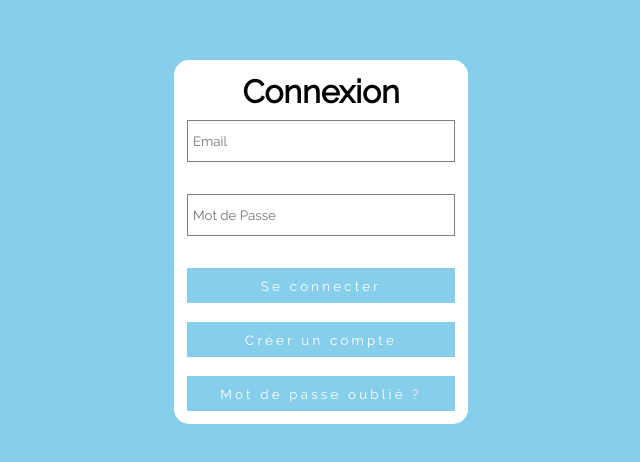
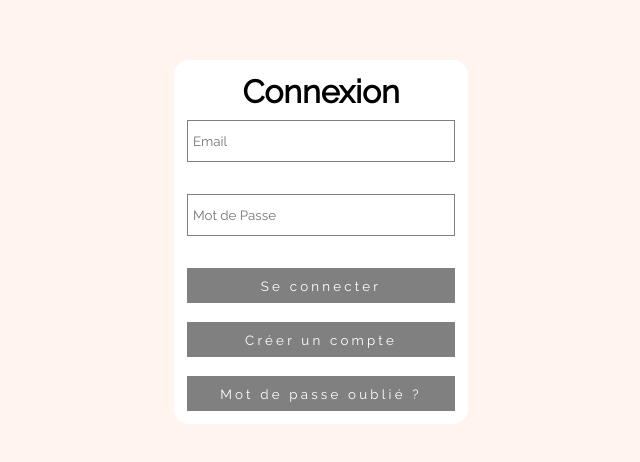
Before and after one commit to kvnngn/my-youtuber-website, a React (Create React App) app: page /login in a window 1280 px wide. Shown: the part 158-620 px from the top of the page, without its empty margins (319-959 px from the left). Built offline with nearby package versions, Linux system fonts and the light colour scheme.

Commit message:
front update

```diff
--- a/src/components/forgotPassword.css
+++ b/src/components/forgotPassword.css
@@ -1,8 +1,8 @@
 @import url('https://fonts.googleapis.com/css?family=Raleway');
 
-.center{
+.center {
   font-family: 'Raleway', sans-serif;
-    background-color: skyblue;
+  background-color: #fff5ee;
   position: absolute;
   height: 100%;
   width: 100%;
@@ -11,24 +11,24 @@
   align-items: center;
 }
 
-.card{
+.card {
   background-color: #fff;
   border-radius: 15px;
   padding: 0.8rem;
 }
 
-.card > form{
+.card > form {
   display: flex;
   flex-direction: column;
 }
 
-.card h1{
+.card h1 {
   text-align: center;
   margin-top: 0;
   margin-bottom: 10px;
 }
 
-.form-item{
+.form-item {
   font-family: 'Raleway', sans-serif;
   padding: 5px;
   margin-bottom: 2rem;
@@ -37,16 +37,16 @@
   border: 1px solid grey;
 }
 
-.form-submit{
+.form-submit {
   font-family: 'Raleway', sans-serif;
   height: 35px;
   color: #fff;
-    background-color: skyblue;
+  background-color: gray;
   border: none;
   letter-spacing: 0.2rem;
   transition: 0.3s opacity ease;
   cursor: pointer;
 }
-.form-submit:hover{
+.form-submit:hover {
   opacity: 0.6;
 }
--- a/src/components/login.css
+++ b/src/components/login.css
@@ -1,8 +1,8 @@
 @import url('https://fonts.googleapis.com/css?family=Raleway');
 
-.center{
+.center {
   font-family: 'Raleway', sans-serif;
-    background-color: skyblue;
+  background-color: #fff5ee;
   position: absolute;
   height: 100%;
   width: 100%;
@@ -11,24 +11,24 @@
   align-items: center;
 }
 
-.card{
+.card {
   background-color: #fff;
   border-radius: 15px;
   padding: 0.8rem;
 }
 
-.card > form{
+.card > form {
   display: flex;
   flex-direction: column;
 }
 
-.card h1{
+.card h1 {
   text-align: center;
   margin-top: 0;
   margin-bottom: 10px;
 }
 
-.form-item{
+.form-item {
   font-family: 'Raleway', sans-serif;
   padding: 5px;
   margin-bottom: 2rem;
@@ -37,18 +37,7 @@
   border: 1px solid grey;
 }
 
-.form-submit{
-    font-family: 'Raleway', sans-serif;
-    height: 35px;
-    color: #fff;
-    background-color: skyblue;
-    border: none;
-    letter-spacing: 0.2rem;
-    transition: 0.3s opacity ease;
-    cursor: pointer;
-}
-
-.form-submit:disabled{
+.form-submit {
   font-family: 'Raleway', sans-serif;
   height: 35px;
   color: #fff;
@@ -59,6 +48,17 @@
   cursor: pointer;
 }
 
-.form-submit:hover{
+.form-submit:disabled {
+  font-family: 'Raleway', sans-serif;
+  height: 35px;
+  color: #fff;
+  background-color: gray;
+  border: none;
+  letter-spacing: 0.2rem;
+  transition: 0.3s opacity ease;
+  cursor: pointer;
+}
+
+.form-submit:hover {
   opacity: 0.6;
 }
--- a/src/components/register.css
+++ b/src/components/register.css
@@ -1,8 +1,8 @@
 @import url('https://fonts.googleapis.com/css?family=Raleway');
 
-.center{
+.center {
   font-family: 'Raleway', sans-serif;
-    background-color: skyblue;
+  background-color: #fff5ee;
   position: absolute;
   height: 100%;
   width: 100%;
@@ -11,24 +11,24 @@
   align-items: center;
 }
 
-.card{
+.card {
   background-color: #fff;
   border-radius: 15px;
   padding: 0.8rem;
 }
 
-.card > form{
+.card > form {
   display: flex;
   flex-direction: column;
 }
 
-.card h1{
+.card h1 {
   text-align: center;
   margin-top: 0;
   margin-bottom: 10px;
 }
 
-.form-item{
+.form-item {
   font-family: 'Raleway', sans-serif;
   padding: 5px;
   margin-bottom: 2rem;
@@ -37,16 +37,16 @@
   border: 1px solid grey;
 }
 
-.form-submit{
+.form-submit {
   font-family: 'Raleway', sans-serif;
   height: 35px;
   color: #fff;
-    background-color: skyblue;
+  background-color: gray;
   border: none;
   letter-spacing: 0.2rem;
   transition: 0.3s opacity ease;
   cursor: pointer;
 }
-.form-submit:hover{
+.form-submit:hover {
   opacity: 0.6;
 }
```
Lines whose indentation alone changed are shown as unchanged.
